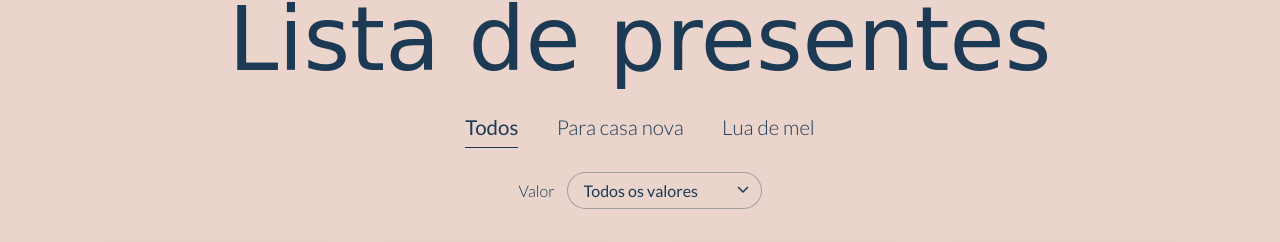
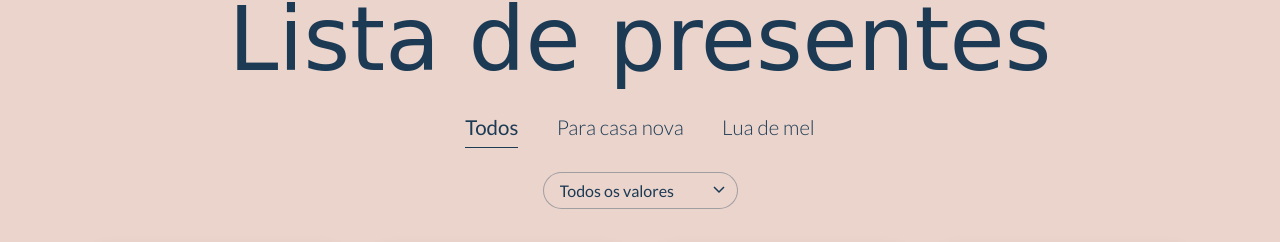
Before and after one commit to brunoperez19/giovanaevitor, a plain HTML site: page index.html in a window 1280 px wide. Shown: the part 4818-5060 px from the top of the page. Drawn offline with nearby package versions, Linux system fonts and the light colour scheme; a web font is replaced by a local one.

Commit message:
Remove o texto Valor do filtro de presentes.
Co-authored-by: Cursor <cursoragent@cursor.com>

```diff
--- a/index.html
+++ b/index.html
@@ -226,8 +226,7 @@
       <p class="gift-status" id="gift-status" hidden></p>
       <div class="gift-menu" id="gift-menu"></div>
       <label class="gift-price">
-        Valor
-        <select id="gift-price">
+        <select id="gift-price" aria-label="Filtrar por valor">
           <option value="">Todos os valores</option>
           <option value="0-200">Até R$ 200</option>
           <option value="201-500">R$ 201 a R$ 500</option>
```
Also changed, not shown: site.html (+1 -2 lines).
